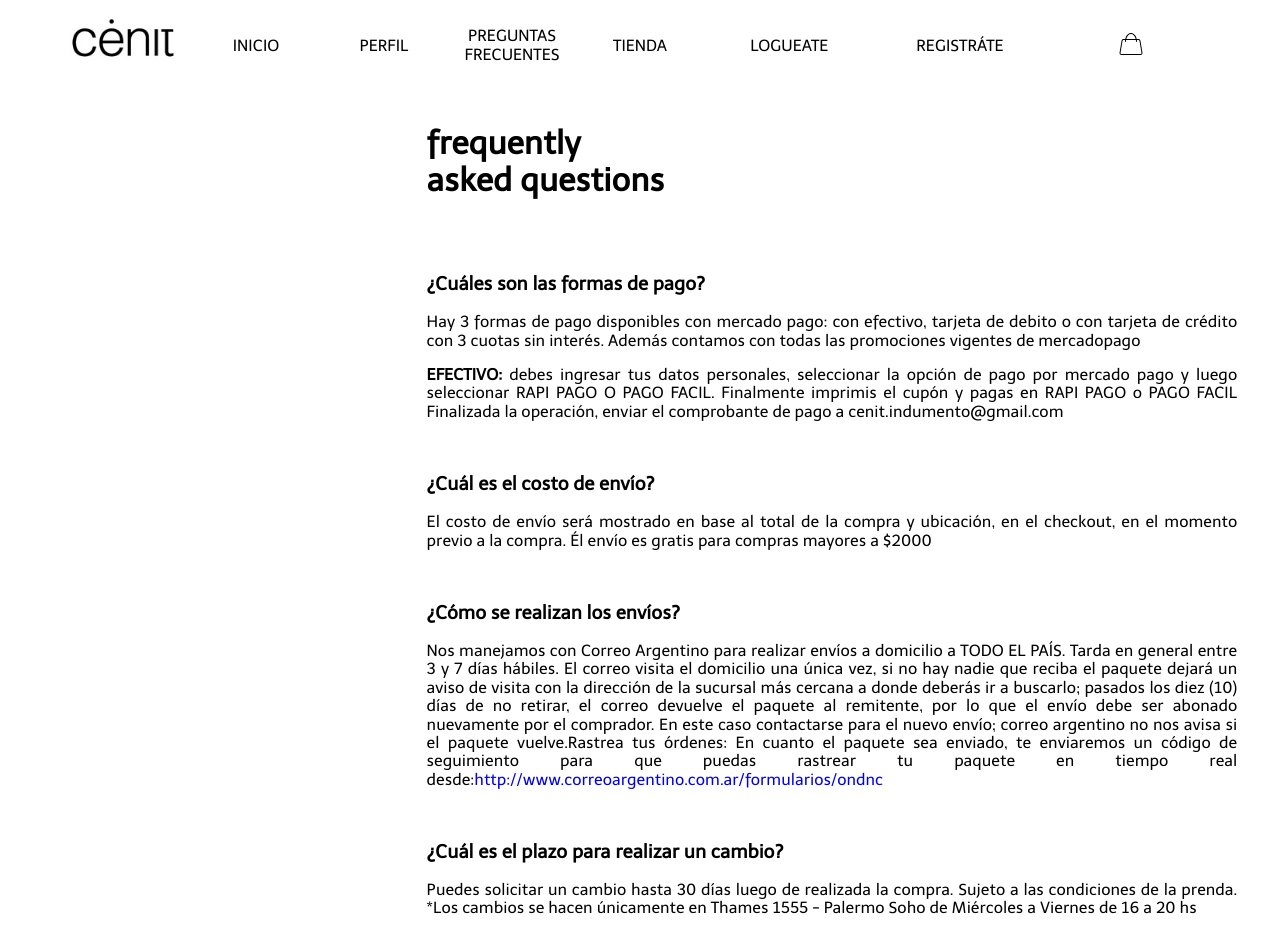
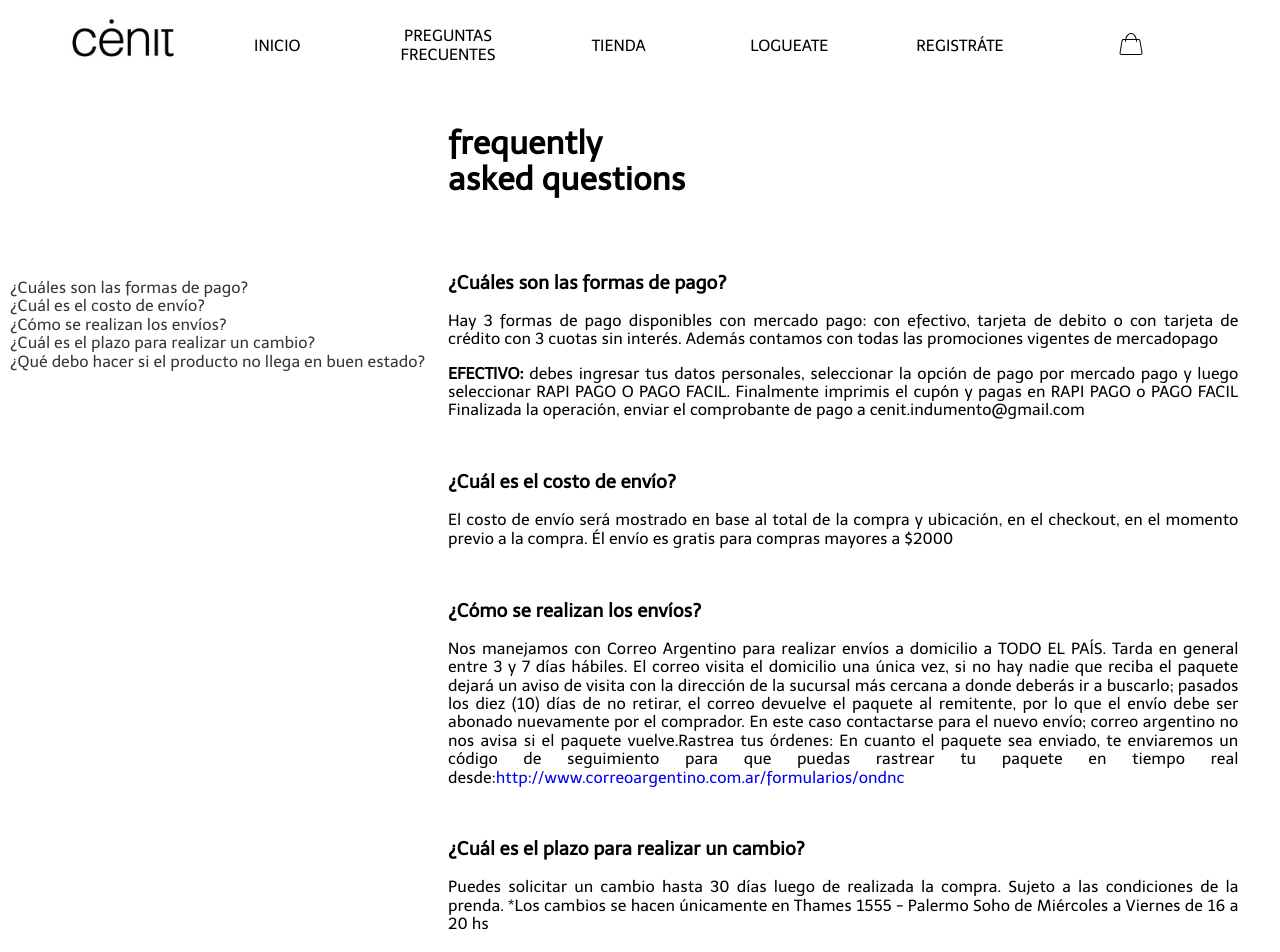
Before and after one commit to Sherlockdison/Cenit, a PHP site: page /faq.php in a window 1280 px wide. Shown: the top 952 px of the page. Run offline with PHP 8.4, Linux system fonts and the light colour scheme; a stand-in replaces the project's code that opens the database connection.

Commit message:
faqu position fixed

```diff
--- a/css/styles.css
+++ b/css/styles.css
@@ -489,19 +489,24 @@ flex-wrap: wrap;
 }
 .question-container{
 	display: flex;
-	flex-wrap: wrap;
-	align-items: flex-end;
+	position: fixed;
 	width: 33.33%;
+	bottom: 429px;
+	left: 10px;
 }
 .answer-container{
-	width: 66.66%;
+	width: 100%;
+	padding: 0% 0% 0% 35%;
 }
 .faq-container h2, h1 {
 	padding: 2% 0%;
 }
 .faq-container article {
-padding: 2% 5% 0% 0%;
+	padding: 2% 5% 0% 0%;
 }
 .faq-container p {
-text-align: justify;
+	text-align: justify;
 }
+.question-container a {
+	color: #363636;
+}
--- a/partials/header-nav.php
+++ b/partials/header-nav.php
@@ -11,7 +11,6 @@
 
 			<ul>
 				<li><a class="link-nav-" href="index.php">Inicio</a></li>
-				<li><a class="link-nav" href="profile.php">Perfil</a></li>
 				<li><a class="link-nav" href="faq.php">Preguntas Frecuentes</a></li>
 				<li><a class="link-nav" href="product-catalog.php">Tienda</a></li>
 			</ul>
```
